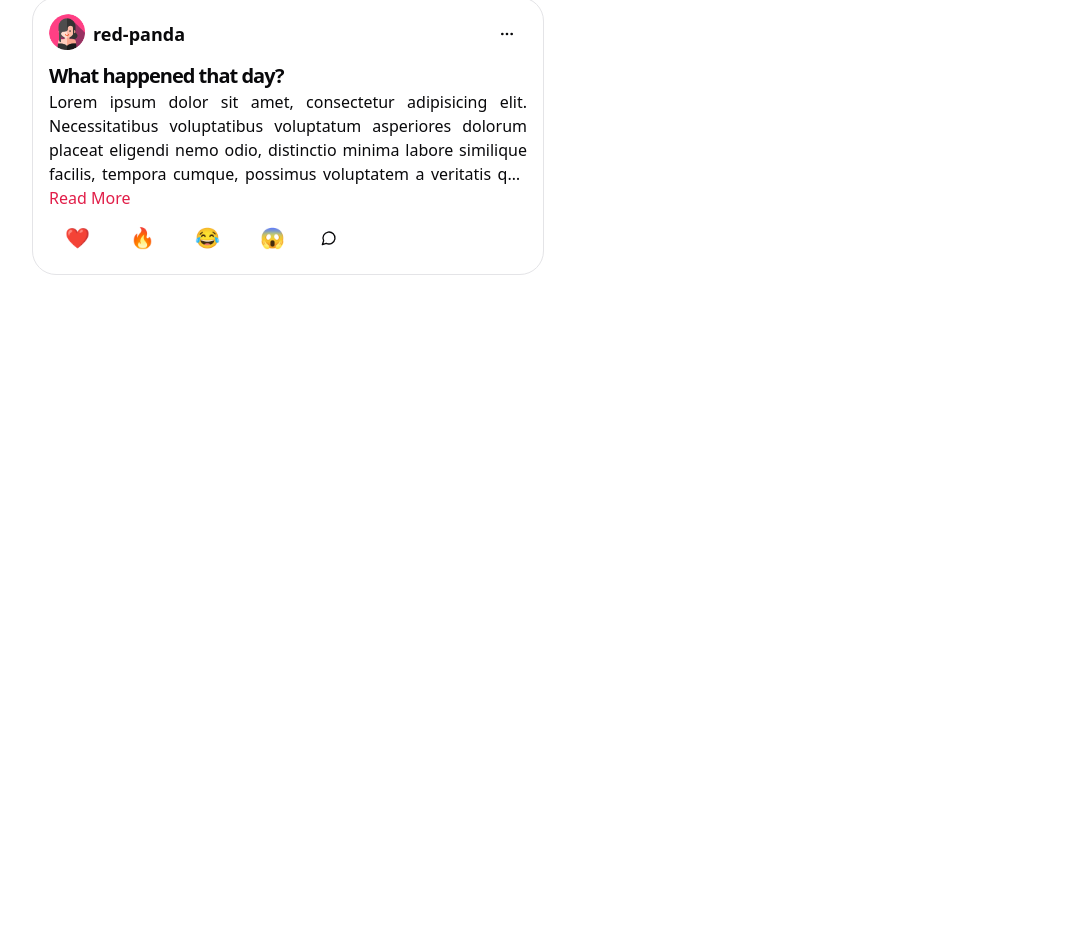
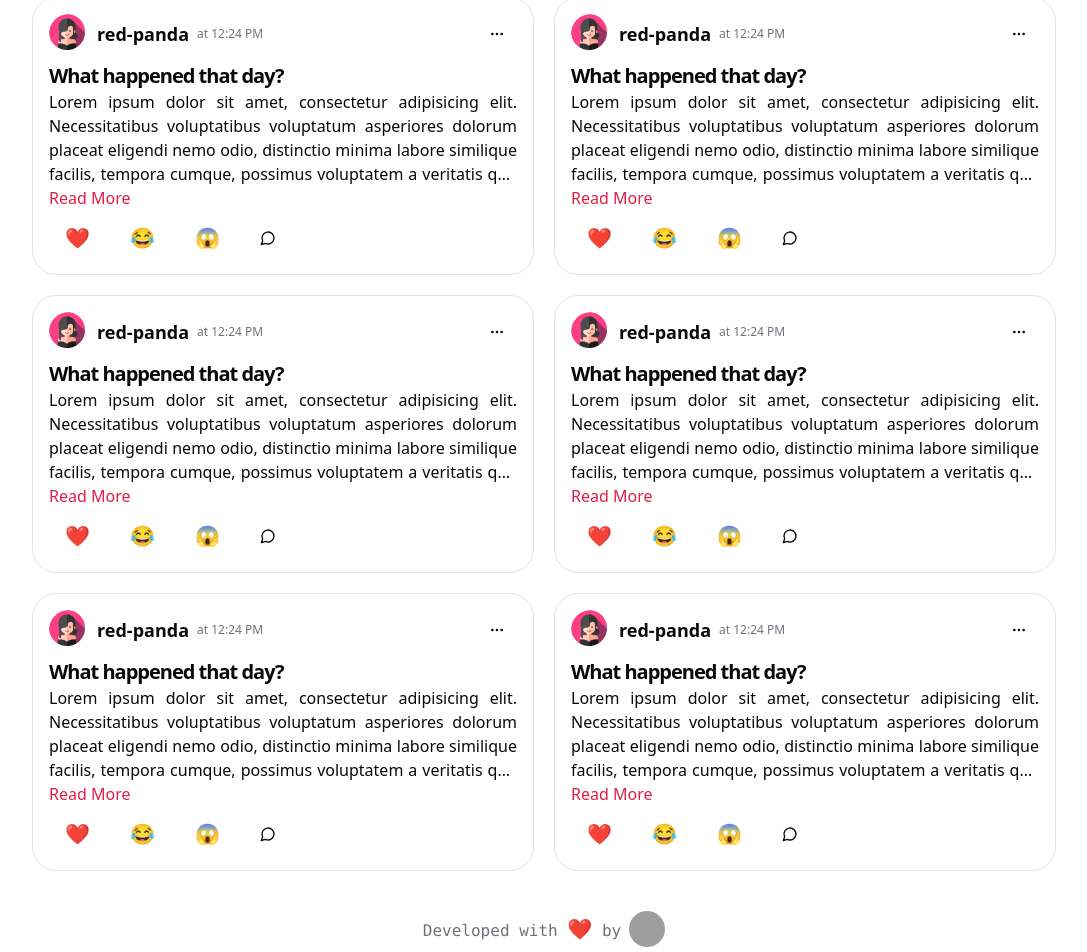
Before and after one commit to pratikstemkar/confessit, a Next.js app: page / in a window 1280 px wide. Shown: the part 117-1069 px from the top of the page, without its empty margins (96-1183 px from the left). Before the commit the page ends 800 px from the top, so only its background shows below. Built offline with nearby package versions, Linux system fonts and the light colour scheme; grey boxes are pictures that could not be loaded; a web font is replaced by a local one.

Commit message:
layout fix

```diff
--- /dev/null
+++ b/app/_components/Comment.tsx
@@ -0,0 +1,27 @@
+import { Avatar, AvatarFallback, AvatarImage } from "@/components/ui/avatar";
+
+const Comment = () => {
+    return (
+        <div className="flex flex-col space-y-2">
+            <div className="flex flex-col space-y-1">
+                <div className="flex space-x-2 items-center">
+                    <Avatar className="h-8 w-8 ml-2">
+                        <AvatarImage src="/avatars/man/4.png" />
+                        <AvatarFallback>H</AvatarFallback>
+                    </Avatar>
+                    <span className="font-semibold text-base">bearded-fox</span>
+                    <span className="text-xs text-muted-foreground">
+                        at 12:24 PM
+                    </span>
+                </div>
+                <div>
+                    <div className="bg-slate-100 dark:bg-slate-900  rounded-3xl px-3 py-2">
+                        That was something to think about.
+                    </div>
+                </div>
+            </div>
+        </div>
+    );
+};
+
+export default Comment;
--- a/app/_components/CommentsDialog.tsx
+++ b/app/_components/CommentsDialog.tsx
@@ -1,12 +1,15 @@
 import { Button } from "@/components/ui/button";
 import {
     Dialog,
+    DialogContent,
     DialogHeader,
     DialogTitle,
     DialogTrigger,
 } from "@/components/ui/dialog";
-import { DialogContent } from "@radix-ui/react-dialog";
-import { MessageCircleIcon } from "lucide-react";
+import { MessageCircleIcon, SendIcon } from "lucide-react";
+import Comment from "./Comment";
+import { ScrollArea } from "@/components/ui/scroll-area";
+import { Input } from "@/components/ui/input";
 
 const CommentsDialog = () => {
     return (
@@ -14,7 +17,6 @@ const CommentsDialog = () => {
             <DialogTrigger>
                 <Button
                     variant="ghost"
-                    size="icon"
                     className="rounded-full"
                     title="Comments"
                 >
@@ -23,13 +25,31 @@ const CommentsDialog = () => {
             </DialogTrigger>
             <DialogContent className="w-11/12 lg:w-full rounded-3xl lg:rounded-3xl">
                 <DialogHeader>
-                    <DialogTitle>Comments</DialogTitle>
+                    <DialogTitle className="text-wrap flex space-x-2 items-center">
+                        <span>What happened that day?</span>
+                    </DialogTitle>
                 </DialogHeader>
-                <div>
-                    Lorem ipsum dolor sit amet consectetur adipisicing elit.
-                    Quae unde accusamus sit quasi ipsa minus in sint, numquam
-                    dolore? Maxime sit porro labore molestiae impedit earum,
-                    quas consequatur incidunt reiciendis!
+                <div className="flex flex-col space-y-6">
+                    <ScrollArea className="h-96">
+                        <div className="flex flex-col space-y-6 mr-3">
+                            <Comment />
+                            <Comment />
+                            <Comment />
+                        </div>
+                    </ScrollArea>
+                    <div className="flex space-x-2 items-center">
+                        <Input
+                            placeholder="Enter your comment here"
+                            className="rounded-full"
+                        />
+                        <Button
+                            className="rounded-full"
+                            title="Post Comment"
+                        >
+                            <SendIcon className="h-4 w-4" />
+                            <span>Comment</span>
+                        </Button>
+                    </div>
                 </div>
             </DialogContent>
         </Dialog>
--- /dev/null
+++ b/app/_components/Footer.tsx
@@ -0,0 +1,29 @@
+import { Avatar, AvatarFallback, AvatarImage } from "@/components/ui/avatar";
+import Emoji from "./Emoji";
+import Link from "next/link";
+
+const Footer = () => {
+    return (
+        <footer className="flex w-full justify-center items-center py-5 mt-5">
+            <span className="font-mono text-muted-foreground">
+                Developed with{" "}
+                <Emoji
+                    symbol="❤️"
+                    label="heart"
+                />{" "}
+                by
+            </span>
+            <Link
+                href="https://x.com/pratikstemkar"
+                target="_blank"
+            >
+                <Avatar className="h-9 w-9 ml-2">
+                    <AvatarImage src="https://github.com/pratikstemkar.png" />
+                    <AvatarFallback>PT</AvatarFallback>
+                </Avatar>
+            </Link>
+        </footer>
+    );
+};
+
+export default Footer;
--- a/app/_components/PostCard.tsx
+++ b/app/_components/PostCard.tsx
@@ -10,7 +10,7 @@ const PostCard = () => {
         <div className="px-4 py-4 rounded-3xl border">
             <div className="flex flex-col space-y-2">
                 <div className="flex justify-between items-center">
-                    <div className="flex space-x-1 items-center">
+                    <div className="flex space-x-2 items-center">
                         <Avatar>
                             <AvatarImage
                                 src="/avatars/woman/8.png"
@@ -20,6 +20,9 @@ const PostCard = () => {
                         </Avatar>
                         <span className="font-semibold text-md lg:text-lg">
                             red-panda
+                        </span>
+                        <span className="text-xs text-muted-foreground">
+                            at 12:24 PM
                         </span>
                     </div>
                     <div>
@@ -52,7 +55,7 @@ const PostCard = () => {
                                 label="heart"
                             />
                         </Button>
-                        <Button
+                        {/* <Button
                             variant="ghost"
                             className="rounded-full"
                         >
@@ -60,7 +63,7 @@ const PostCard = () => {
                                 symbol="🔥"
                                 label="fire"
                             />
-                        </Button>
+                        </Button> */}
                         <Button
                             variant="ghost"
                             className="rounded-full"
--- a/app/_components/PostDialog.tsx
+++ b/app/_components/PostDialog.tsx
@@ -8,6 +8,10 @@ import {
 } from "@/components/ui/dialog";
 import { Button } from "@/components/ui/button";
 import Emoji from "./Emoji";
+import { ScrollArea } from "@/components/ui/scroll-area";
+import Comment from "./Comment";
+import { Input } from "@/components/ui/input";
+import { SendIcon } from "lucide-react";
 
 const PostDialog = () => {
     return (
@@ -22,9 +26,10 @@ const PostDialog = () => {
                     <DialogTitle>POst Dialog</DialogTitle>
                 </DialogHeader>
                 <div className="">
+                    <ScrollArea className="h-96">
                         <div className="flex flex-col space-y-2">
                             <div className="flex justify-between items-center">
-                            <div className="flex space-x-1 items-center">
+                                <div className="flex space-x-2 items-center">
                                     <Avatar>
                                         <AvatarImage
                                             src="/avatars/woman/8.png"
@@ -34,6 +39,9 @@ const PostDialog = () => {
                                     </Avatar>
                                     <span className="font-semibold text-md lg:text-lg">
                                         red-panda
+                                    </span>
+                                    <span className="text-xs text-muted-foreground">
+                                        at 12:24 PM
                                     </span>
                                 </div>
                             </div>
@@ -45,11 +53,11 @@ const PostDialog = () => {
                                     <p className="text-justify">
                                         Lorem ipsum dolor sit amet, consectetur
                                         adipisicing elit. Necessitatibus
-                                    voluptatibus voluptatum asperiores dolorum
-                                    placeat eligendi nemo odio, distinctio
-                                    minima labore similique facilis, tempora
-                                    cumque, possimus voluptatem a veritatis quo
-                                    esse.
+                                        voluptatibus voluptatum asperiores
+                                        dolorum placeat eligendi nemo odio,
+                                        distinctio minima labore similique
+                                        facilis, tempora cumque, possimus
+                                        voluptatem a veritatis quo esse.
                                     </p>
                                 </div>
                             </div>
@@ -98,6 +106,31 @@ const PostDialog = () => {
                                 </div>
                             </div>
                         </div>
+                        <div className="flex flex-col space-y-6 mt-5">
+                            <div className="flex flex-col space-y-6 mr-3">
+                                <Comment />
+                                <Comment />
+                                <Comment />
+                                <Comment />
+                                <Comment />
+                                <Comment />
+                                <Comment />
+                                <Comment />
+                            </div>
+                            <div className="flex space-x-2 items-center">
+                                <Input
+                                    placeholder="Enter your comment here"
+                                    className="rounded-full"
+                                />
+                                <Button
+                                    className="rounded-full"
+                                    title="Post Comment"
+                                >
+                                    <SendIcon className="h-4 w-4" />
+                                </Button>
+                            </div>
+                        </div>
+                    </ScrollArea>
                 </div>
             </DialogContent>
         </Dialog>
--- a/app/layout.tsx
+++ b/app/layout.tsx
@@ -3,6 +3,7 @@ import localFont from "next/font/local";
 import "./globals.css";
 import NavBar from "./_components/NavBar";
 import { ThemeProvider } from "@/components/ui/theme-provider";
+import Footer from "./_components/Footer";
 
 const geistSans = localFont({
     src: "./fonts/GeistVF.woff",
@@ -40,6 +41,7 @@ export default function RootLayout({
                         <NavBar />
                     </div>
                     {children}
+                    <Footer />
                 </ThemeProvider>
             </body>
         </html>
--- a/app/page.tsx
+++ b/app/page.tsx
@@ -3,7 +3,12 @@ import PostCard from "./_components/PostCard";
 export default function Home() {
     return (
         <main className="max-w-5xl m-auto mt-10 px-5 lg:px-0">
-            <div className="grid grid-cols-1 lg:grid-cols-2">
+            <div className="grid grid-cols-1 lg:grid-cols-2 gap-5">
+                <PostCard />
+                <PostCard />
+                <PostCard />
+                <PostCard />
+                <PostCard />
                 <PostCard />
             </div>
         </main>
```
Lines whose indentation alone changed are shown as unchanged.
